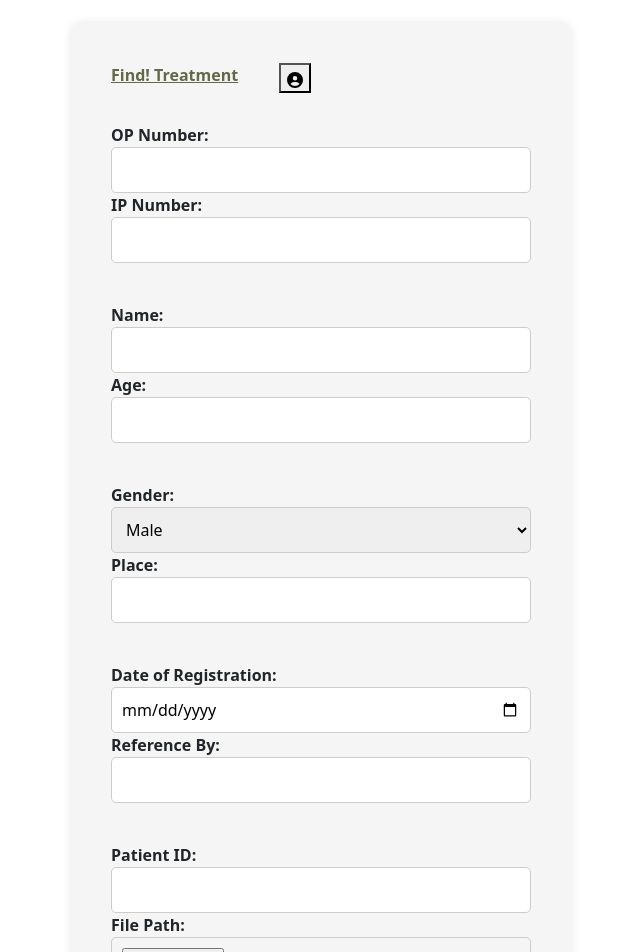
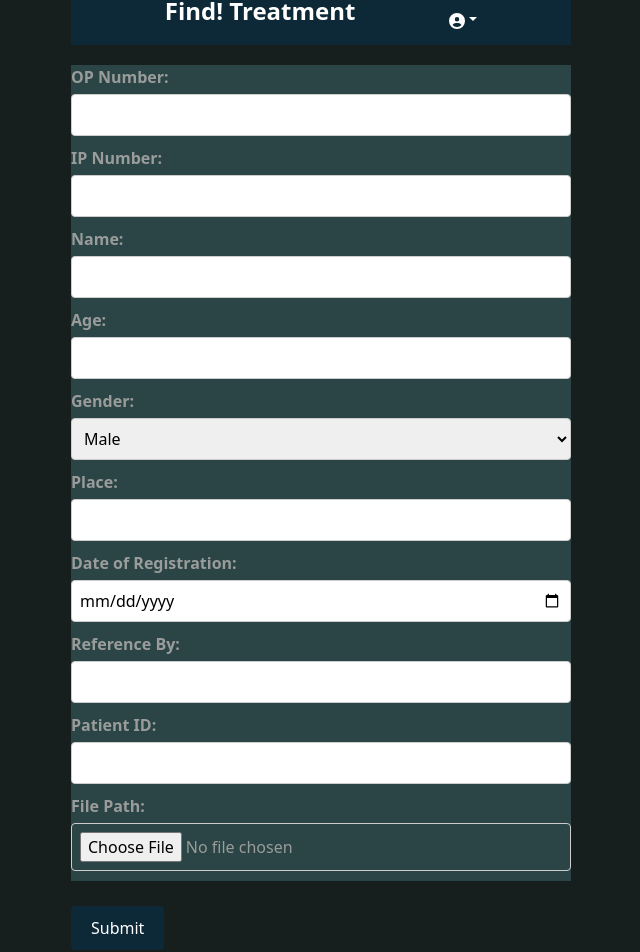
Before and after one commit to manoharbondalapati/avika, a React (Create React App) app in the folder avika/: page /userpage in a window 1280 px wide. Shown: the part 27-979 px from the top of the page, without its empty margins (319-959 px from the left). Built offline with nearby package versions, Linux system fonts and the light colour scheme.

Commit message:
updated files

```diff
--- a/avika/src/components/admin/AdminLogin.js
+++ b/avika/src/components/admin/AdminLogin.js
@@ -209,7 +209,7 @@ const AdminLogin = () => {
                 {showPassword ? "Hide" : "Show"}
               </span>
             </div>
-            <button className="btn btn-primary" type="submit" disabled={loading}>
+            <button className="btn" id="loginbtn" type="submit" disabled={loading}>
               {loading ? "Logging in..." : "Login"}
             </button>
             <p id="credentials">
--- a/avika/src/components/admin/AdminPage.css
+++ b/avika/src/components/admin/AdminPage.css
@@ -1,4 +1,11 @@
 
+#allrecords
+{
+  height: 100%;
+  padding: 20px;
+  background-image:linear-gradient(#0F2027,#203a43,#2c5364);
+  margin: 35px 35px;
+}
 .pagination
 {
     margin-right: 10px;
@@ -6,12 +13,15 @@
 
 .pagination-container {
     display: flex;
-    justify-content: flex-end;
+    justify-content:center;
     margin-top: 10px;
+
+
   }
 
   .pagination {
     margin-bottom: 0;
+    background-color: #484848;
   }
 #headline
 {
@@ -51,58 +61,26 @@ img
 
     border-radius: 5px;
     padding: 2px;
+    background-color: goldenrod;
 }
 table tr:hover
 {
     background-color:rgb(66, 64, 64);
 }
 
-@media(max-width:1000px){
 
-
-
-    #tabledata table
-    {  width: 300px;
-       overflow: scroll;
-       overflow-x: scroll;
-       overflow-y: scroll;
-    }
-   .allrecords
-   {
-    margin-top: 10px;
-   }
-
-}
 #heads th
 {
     background-color: rgb(16, 27, 58);
     color: white;
 }
-#allrecords {
-  padding: 20px;
-  background-color: rgb(244, 239, 239);
-  margin: 35px 35px;
-}
-#tabledata {
-  width: 100%;
-}
+
 .btn
 {
     background-color: rgb(28, 40, 71);
     color: white;
 }
-#container {
-  overflow-x: auto;
-}
-.pagination-container {
-  display: flex;
-  justify-content: center;
-  margin-top: 20px;
-}
 
-.pagination {
-  margin-bottom: 0;
-}
 #dropdown-basic-button {
   display: flex;
   align-items: center;
@@ -113,82 +91,21 @@ table tr:hover
     color: black;
     border-radius: 5px;
 }
-/*
+
+.table-container {
+  overflow-x: auto;
+}
 
 
+@media (max-width: 768px) {
+
+  .table-container {
+    max-width: 350px;
+  }
+#allrecords
+{
+  margin: auto;
+}
 
 
-
-
-
-
-  #headline {
-    display: flex;
-    justify-content: space-between;
-    align-items: center;
-    margin-bottom: 20px;
-  }
-
-  #headline img {
-    width: 50px;
-    height: 50px;
-    border-radius: 50%;
-  }
-
-  #lengthpart {
-    display: flex;
-    align-items: center;
-  }
-
-  #dropdown-basic-button {
-    display: flex;
-    align-items: center;
-  }
-
-  #icon {
-    margin-right: 5px;
-    color: rgb(253, 199, 4);
-  }
-
-  .pagination-container {
-    display: flex;
-    justify-content: center;
-    margin-top: 20px;
-  }
-
-  .pagination {
-    margin-bottom: 0;
-  }
-
-  #table-responsive {
-    overflow-x: auto;
-  }
-
-.length
-{
-    background-color: gold;
-    color: black;
-    border-radius: 5px;
 }
-tbody tr:hover {
-    background-color: #888585 !important;
-    cursor: pointer;
-  }
-
-  @media(max-width:1000px){
-
-
-
-    #tabledata
-    {  width: 300px;
-       overflow: scroll;
-       overflow-x: scroll;
-       overflow-y: scroll;
-    }
-   .allrecords
-   {
-    margin-top: 10px;
-   }
-
-}
- */
--- a/avika/src/components/user/UserLogin.js
+++ b/avika/src/components/user/UserLogin.js
@@ -185,7 +185,7 @@ const UserLogin = () => {
                 {showPassword ? "Hide" : "Show"}
               </span>
             </div>
-            <button className="btn btn-primary" type="submit" disabled={loading}>
+            <button className="btn" id="userloginbtn" type="submit" disabled={loading}>
               {loading ? "Logging in..." : "Login"}
             </button>
             <p id="credentials">
--- a/avika/src/components/user/UserPage.css
+++ b/avika/src/components/user/UserPage.css
@@ -1,181 +1,89 @@
-/* UserPage.css
-.userform {
-    display: grid;
-    grid-template-columns: repeat(2, 1fr);
-    gap: 10px;
+/* UserPage.css */
+
+#containers {
+  padding: 20px;
+  background-color: rgb(22, 30, 30);
+
 }
 
-  .userform > div {
-    display: flex;
-    flex-direction: column;
+.userform {
+  /* width: 100%; */
+  max-width: 500px;
+  margin: 0 auto;
+
 }
 
-  .userform label {
+.userpagegroup {
+  margin-bottom: 15px;
+  background-color: #2b4546;
+  color: rgb(153, 156, 154);
+}
+
+label {
+  display: block;
   margin-bottom: 5px;
 }
 
-  .userform input,
-  .userform select {
-    padding: 5px;
-    border-radius: 5px;
+input[type="text"],
+select,
+input[type="date"],
+input[type="file"] {
+  width: 100%;
+  padding: 8px;
+  margin-bottom: 10px;
   border: 1px solid #ccc;
+  border-radius: 4px;
+  box-sizing: border-box;
 }
 
-  .userform button {
-    grid-column: 1 / -1;
-    justify-self: center;
+button {
+  background-color: #0d2837;
+  color: white;
   padding: 10px 20px;
-    background-color: #007bff;
-    color: #fff;
   border: none;
-    border-radius: 5px;
+  border-radius: 4px;
   cursor: pointer;
-  }
-
-  .userform button:disabled {
-    background-color: #ccc;
-    cursor: not-allowed;
-  }
-   */
-
-
-
-/* UserPage.css */
-/* .container {
-    display: flex;
-    justify-content: center;
-  } */
-
-  /* .userform {
-    width: 600px;
-    padding: 20px;
-    border: 1px solid #ccc;
-    border-radius: 5px;
-    position: absolute;
-    top: 20%;
-    left: 30%;
-  } */
-
-  /* .form-group {
-    margin-bottom: 15px;
-  } */
-
-  /* .form-group label {
-    display: block;
-    margin-bottom: 5px;
-  } */
-
-  /* .form-group input,
-  .form-group select {
-    width: calc(100% - 10px);
-    padding: 5px;
-    border-radius: 5px;
-    border: 1px solid #ccc;
-  } */
-
-  /* button {
-    width: 100%;
-    padding: 10px;
-    background-color: #007bff;
-    color: #fff;
-    border: none;
-    border-radius: 5px;
-    cursor: pointer;
+  margin-top: 10px;
 }
 
 button:disabled {
-    background-color: #ccc;
+  background-color: #cccccc;
   cursor: not-allowed;
 }
 
-  .userpagegroup
-  {
+#forlogout {
   display: flex;
-    justify-content: space-around;
-  }
-  */
-
-
-  /* UserPage.css */
-#forlogout
-{
-    display: flex;
-    justify-content: space-between;
-}
-#para
-{
-    color: #636848;
-    font-weight: bold;
-    text-decoration: underline;
-}
-.userform {
-    width: 500px;
-    margin: 50px auto;
-    padding: 40px;
-    border-radius: 10px;
-    background-color: #f5f5f5;
-    box-shadow: 0 0 10px rgba(0, 0, 0, 0.1);
-    display: grid;
-    grid-template-columns: 1fr 1fr;
-    grid-gap: 20px;
+  justify-content: space-evenly;
+  align-items: center;
+  margin-bottom: 20px;
+  background-color: #0d2837;
+  color: white;
 }
 
-  .userpagegroup {
-    grid-column: span 2;
-    margin-bottom: 20px;
-  }
-
-  .userpagegroup label {
+#para {
+  font-size: 24px;
   font-weight: bold;
-  }
-
-  .userpagegroup input,
-  .userpagegroup select {
-    width: 100%;
-    padding: 10px;
-    border: 1px solid #ccc;
-    border-radius: 5px;
-    font-size: 16px;
-  }
-
-  button[type="submit"] {
-    grid-column: span 2;
-    padding: 12px;
-    border: none;
-    border-radius: 5px;
-    background-color: #007bff;
-    color: #fff;
-    font-size: 16px;
-    cursor: pointer;
-  }
-
-  button[type="submit"]:hover {
-    background-color: #0056b3;
-  }
-
-  .error-message {
-    color: red;
-    grid-column: span 2;
-    margin-top: 10px;
 }
 
 .dropdown-menu {
   position: absolute;
-    top: 100%;
+  top: 40px;
   right: 0;
-    background-color: white;
-    border: 1px solid #ccc;
+  background-color: #e4e1e1;
+  min-width: 160px;
+  border: 1px solid #ddd;
   border-radius: 4px;
+  box-shadow: 0 4px 8px rgba(0, 0, 0, 0.1);
   z-index: 1;
 }
 
 .dropdown-menu a {
   display: block;
   padding: 10px;
-    color: black;
   text-decoration: none;
+  color: #333;
 }
 
 .dropdown-menu a:hover {
-    background-color: #f1f1f1;
+  background-color: #ddd;
 }
--- a/avika/src/components/user/UserPage.js
+++ b/avika/src/components/user/UserPage.js
@@ -172,13 +172,14 @@
 
 
 
+// UserPage.js
 
 import React, { useState } from "react";
 import "./UserPage.css";
 import { useDispatch, useSelector } from "react-redux";
 import { fileUpload } from "../../myredux/reducers/UserSlice";
 import { FaCircleUser } from "react-icons/fa6";
-import { NavLink } from "react-bootstrap";
+import { NavDropdown } from "react-bootstrap";
 import { useNavigate } from "react-router-dom";
 
 const UserPage = () => {
@@ -227,45 +228,33 @@ const UserPage = () => {
     });
   };
 
-  const [showDropdown, setShowDropdown] = useState(false);
+  const navigate = useNavigate();
 
- const navigate = useNavigate();
-  const toggleDropdown = () => {
-    setShowDropdown(!showDropdown);
-  };
+
 
   const handleLogout = () => {
-
-   localStorage.removeItem('user');
-    navigate('/homepage')
+    localStorage.removeItem('user');
+    navigate('/')
   };
 
   const todayDate = new Date().toISOString().split("T")[0];
 
   return (
-    <div id="container">
-
+    <div id="containers">
       {error && <div>Error: {error}</div>}
       <form onSubmit={handleSubmit} className="userform">
-      <div id="forlogout">
+        <div id="forlogout">
           <div>
             <p id="para">Find! Treatment</p>
           </div>
           <div>
-            {/* Correct the button tag here */}
-            <button onClick={toggleDropdown}>
-              <FaCircleUser />
-            </button>
-            {showDropdown && (
-              <div className="dropdown-menu">
-                <NavLink to="#">Hi Saharth</NavLink>
-                <NavLink to="#" onClick={handleLogout}>Logout</NavLink>
-              </div>
-            )}
+            <NavDropdown title={<FaCircleUser />} id="basic-nav-dropdown">
+              <NavDropdown.Item>Hello Saharth</NavDropdown.Item>
+              <NavDropdown.Item onClick={handleLogout}>Logout</NavDropdown.Item>
+            </NavDropdown>
           </div>
         </div>
         <div className="userpagegroup">
-        <div>
           <label>OP Number:</label>
           <input
             type="text"
@@ -273,8 +262,6 @@ const UserPage = () => {
             value={formData.op_number}
             onChange={handleChange}
           />
-        </div>
-        <div>
           <label>IP Number:</label>
           <input
             type="text"
@@ -282,10 +269,6 @@ const UserPage = () => {
             value={formData.ip_number}
             onChange={handleChange}
           />
-        </div>
-        </div>
-        <div className="userpagegroup">
-        <div>
           <label>Name:</label>
           <input
             type="text"
@@ -293,8 +276,6 @@ const UserPage = () => {
             value={formData.patient_name}
             onChange={handleChange}
           />
-        </div>
-        <div>
           <label>Age:</label>
           <input
             type="text"
@@ -302,10 +283,6 @@ const UserPage = () => {
             value={formData.age}
             onChange={handleChange}
           />
-        </div>
-        </div>
-       <div className="userpagegroup">
-       <div>
           <label>Gender:</label>
           <select
             name="gender"
@@ -315,8 +292,6 @@ const UserPage = () => {
             <option value="Male">Male</option>
             <option value="Female">Female</option>
           </select>
-        </div>
-        <div>
           <label>Place:</label>
           <input
             type="text"
@@ -324,10 +299,6 @@ const UserPage = () => {
             value={formData.place}
             onChange={handleChange}
           />
-        </div>
-       </div>
-        <div className="userpagegroup">
-        <div>
           <label>Date of Registration:</label>
           <input
             type="date"
@@ -336,8 +307,6 @@ const UserPage = () => {
             onChange={handleChange}
             max={todayDate}
           />
-        </div>
-        <div>
           <label>Reference By:</label>
           <input
             type="text"
@@ -345,10 +314,6 @@ const UserPage = () => {
             value={formData.referrence_by}
             onChange={handleChange}
           />
-        </div>
-        </div>
-        <div className="userpagegroup">
-        <div>
           <label>Patient ID:</label>
           <input
             type="text"
@@ -356,11 +321,8 @@ const UserPage = () => {
             value={formData.patient_id}
             onChange={handleChange}
           />
-        </div>
-        <div>
           <label>File Path:</label>
           <input type="file" name="file_path" onChange={handleFileChange} />
-        </div>
         </div>
         <button type="submit" disabled={isLoading}>
           {isLoading ? "Uploading..." : "Submit"}
```
Also changed, not shown: avika/src/components/admin/AdminLogin.css (+14 -2 lines), avika/src/components/admin/AdminPage.js (+6 -10 lines), avika/src/components/user/UserLogin.css (+12 -5 lines). Lines whose indentation alone changed are shown as unchanged.
